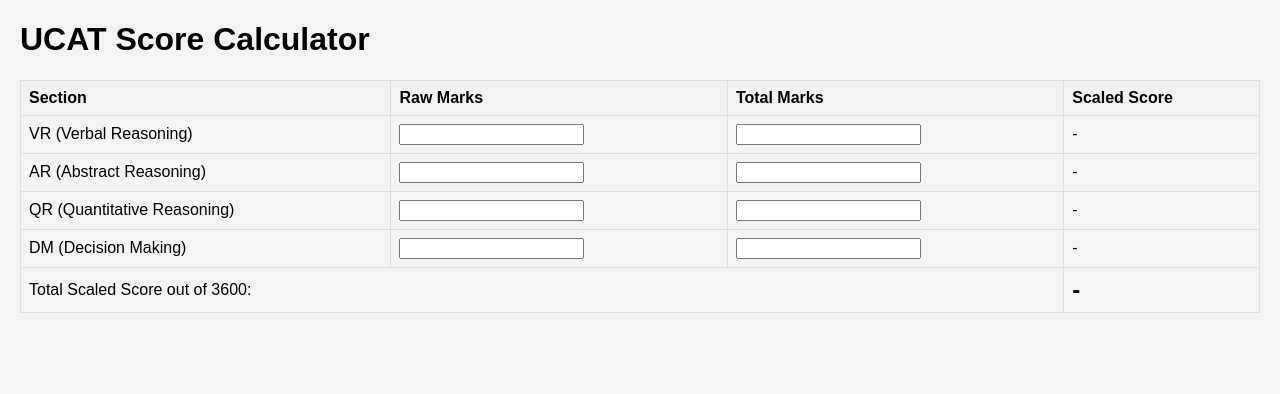
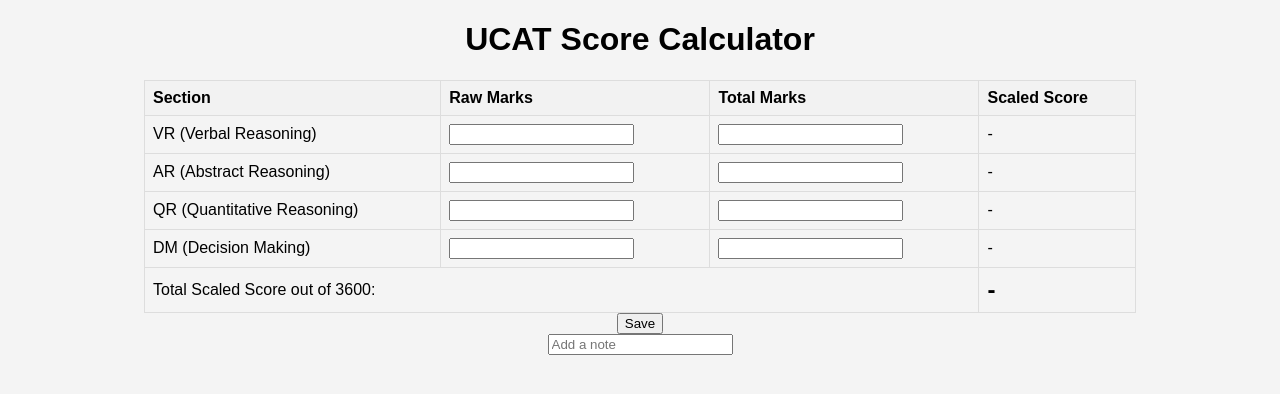
Before and after one commit to hosting98/ucat-score-converter, a plain HTML site: page index.html in a window 1280 px wide. Drawn offline with Linux system fonts and the light colour scheme.

Commit message:
Update index.html

```diff
--- a/index.html
+++ b/index.html
@@ -7,8 +7,8 @@
     <link rel="stylesheet" href="styles.css">
 </head>
 <body>
-    <h1>UCAT Score Calculator</h1>
-    <table>
+    <h1 id="title">UCAT Score Calculator</h1>
+    <table id="centredTable">
         <thead>
             <tr>
                 <th>Section</th>
@@ -50,6 +50,9 @@
             </tr>
         </tfoot>
     </table>
+    <button id="saveButton">Save</button>
+    <input type="text" id="noteInput" placeholder="Add a note">
+    <div id="savedScores"></div>
     <script src="script.js"></script>
 </body>
 </html>
```
